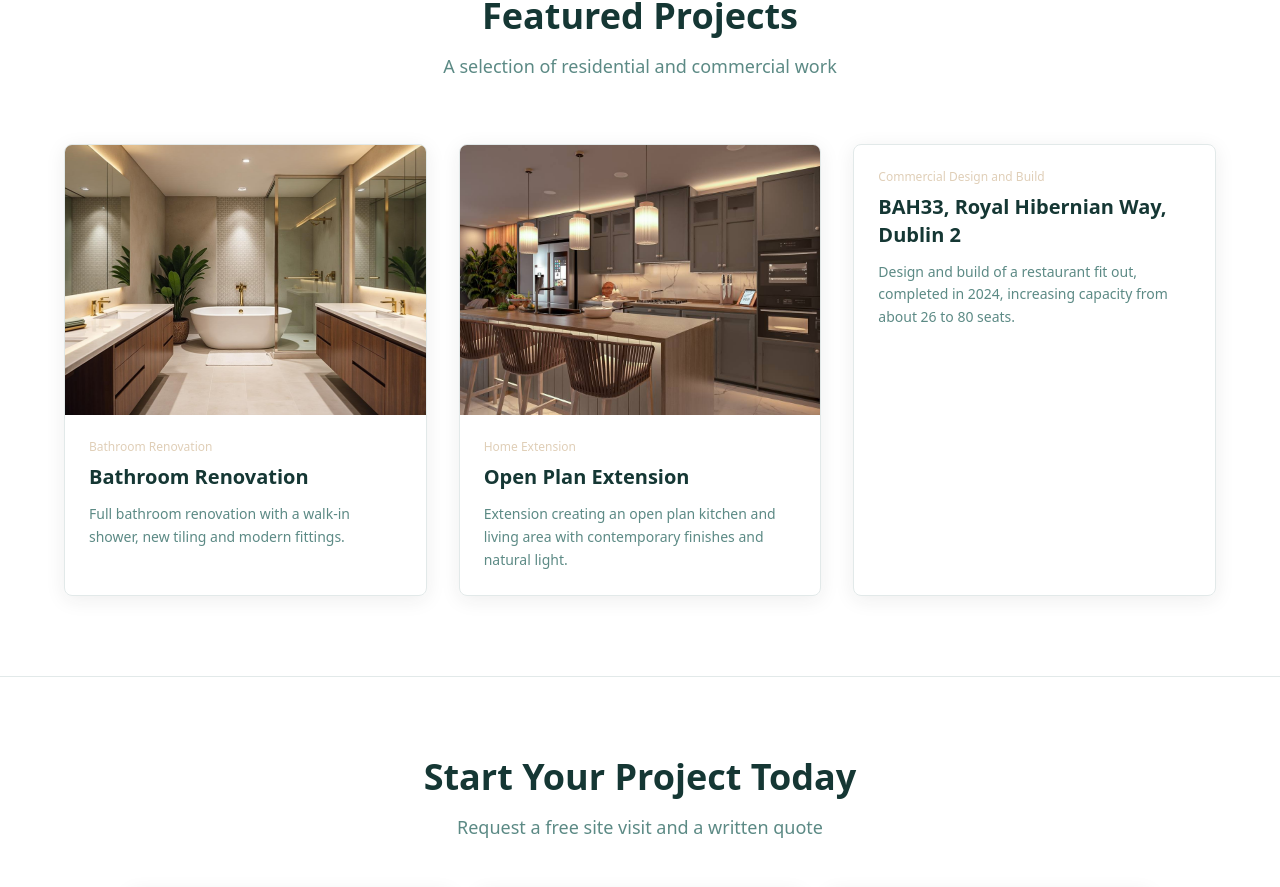
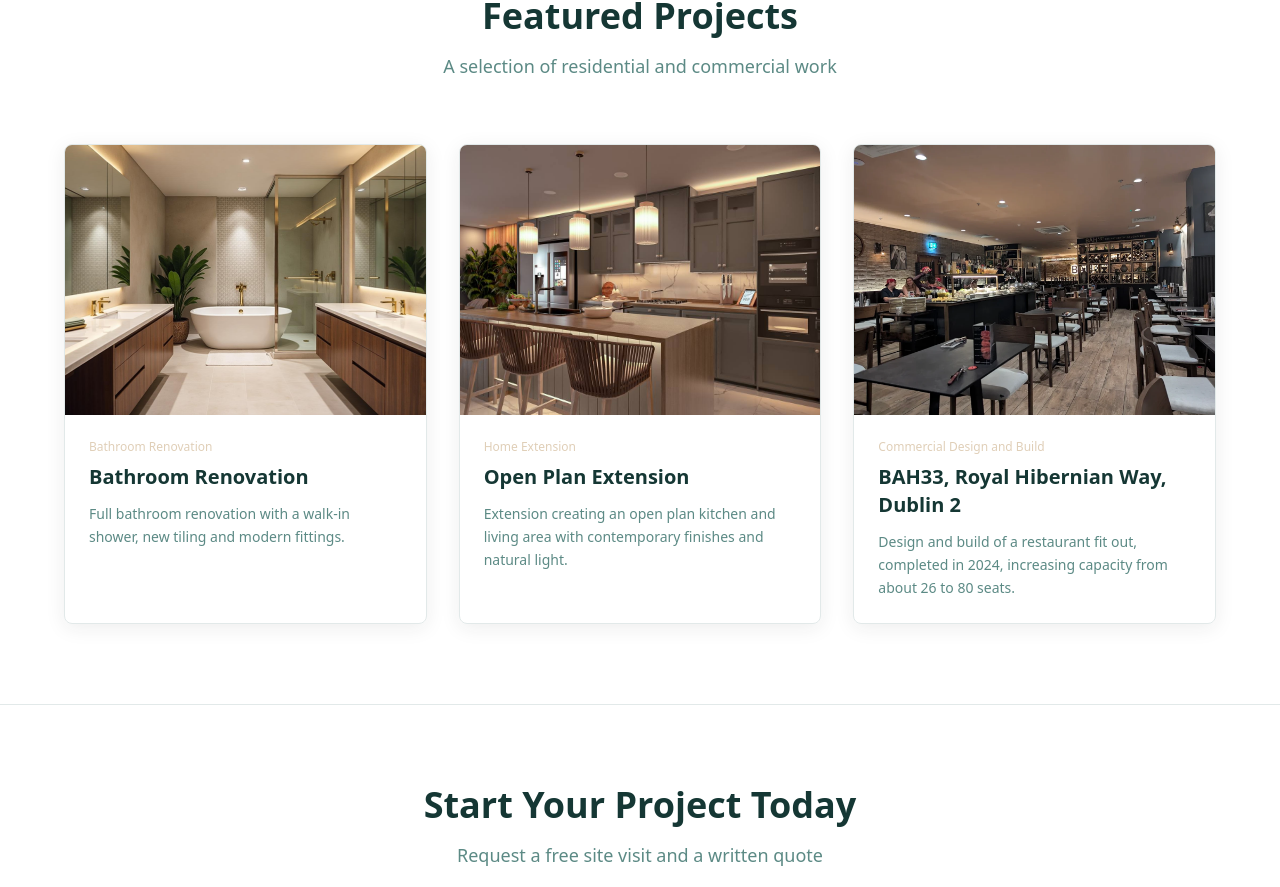
Before and after one commit to sorrynoservice/mf-project-solutions, a React (Vite) app: page /about in a window 1280 px wide. Shown: the part 3240-4127 px from the top of the page. Built offline with nearby package versions, Linux system fonts and the light colour scheme.

Commit message:
Add BAH33 restaurant photo to featured projects

```diff
--- a/src/pages/About.tsx
+++ b/src/pages/About.tsx
@@ -110,7 +110,7 @@ const projects: Project[] = [
   {
     category: "Commercial Design and Build",
     title: "BAH33, Royal Hibernian Way, Dublin 2",
-    // TODO: add project photos when available.
+    image: "/assets/bah33-restaurant.webp",
     text: "Design and build of a restaurant fit out, completed in 2024, increasing capacity from about 26 to 80 seats.",
   },
 ];
```
Also changed, not shown: public/assets/bah33-restaurant.webp (added).
